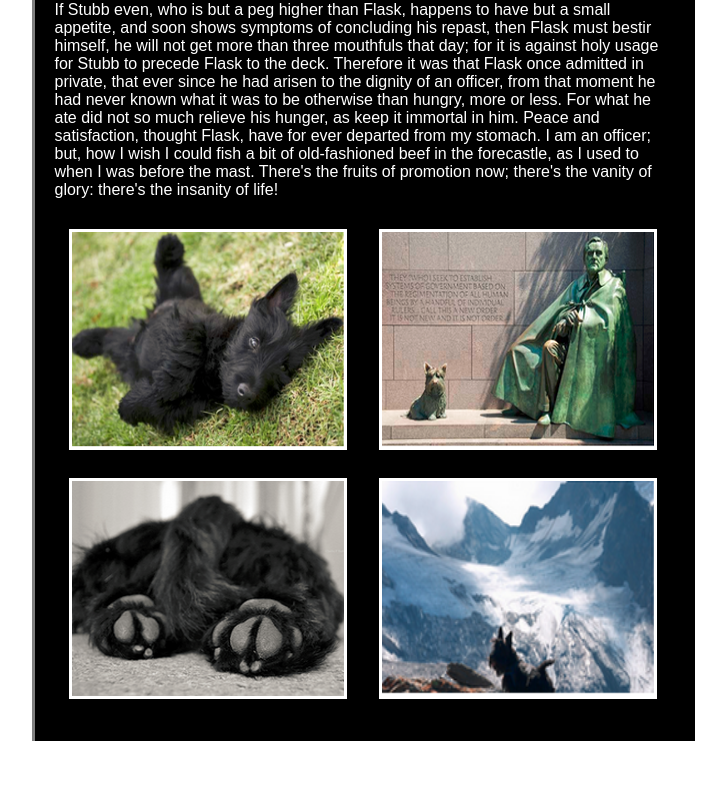
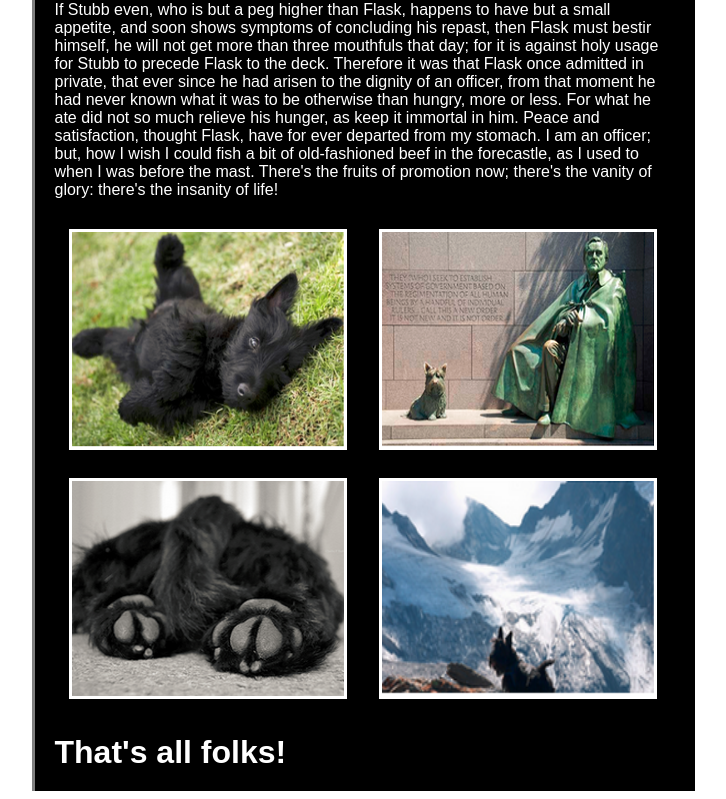
Before and after one commit to rpuffert/basic_repo, a plain HTML site: page index.html in a window 1280 px wide. Shown: the part 107-906 px from the top of the page, without its empty margins (277-1003 px from the left). Before the commit the page ends 856 px from the top, so only its background shows below. Drawn offline with Linux system fonts and the light colour scheme.

Commit message:
added text to bottom of html and added height to container

```diff
--- a/index.html
+++ b/index.html
@@ -22,6 +22,7 @@
       <div class="picture">
          <img id="mountain" src="mountain_scotty.png" alt="too south" width="272" height="215">
       </div>
+      <h1> That's all folks! </h1>
    </div>
 </body>
 </html>
--- a/styles.css
+++ b/styles.css
@@ -7,7 +7,7 @@
 }
 div.container{
 	width:620px;
-	height: 800px;
+	height: 850px;
 	margin: 0 auto;
 	padding:20px;
 	background-color: black;
```
